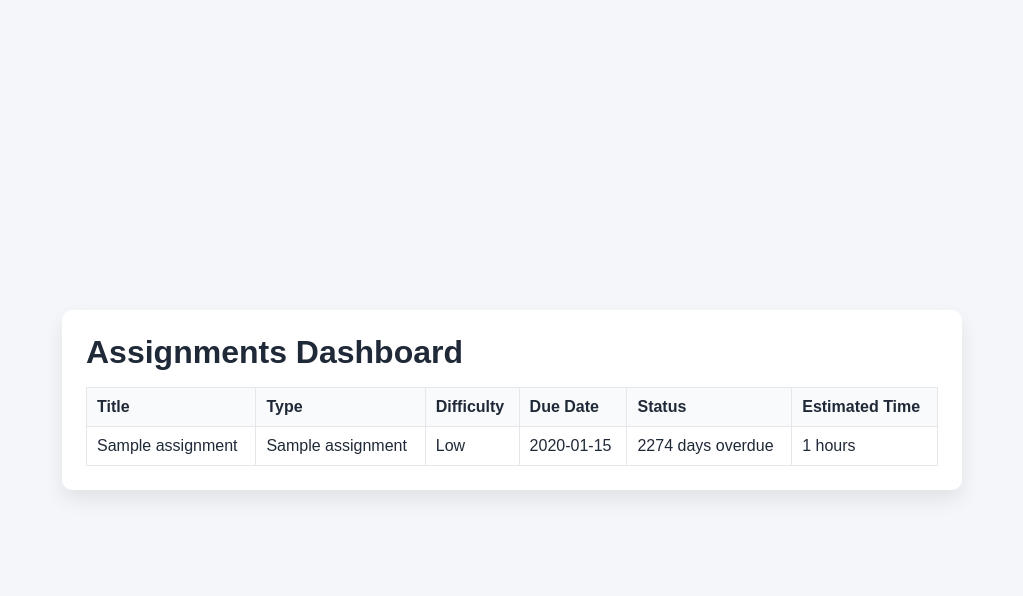
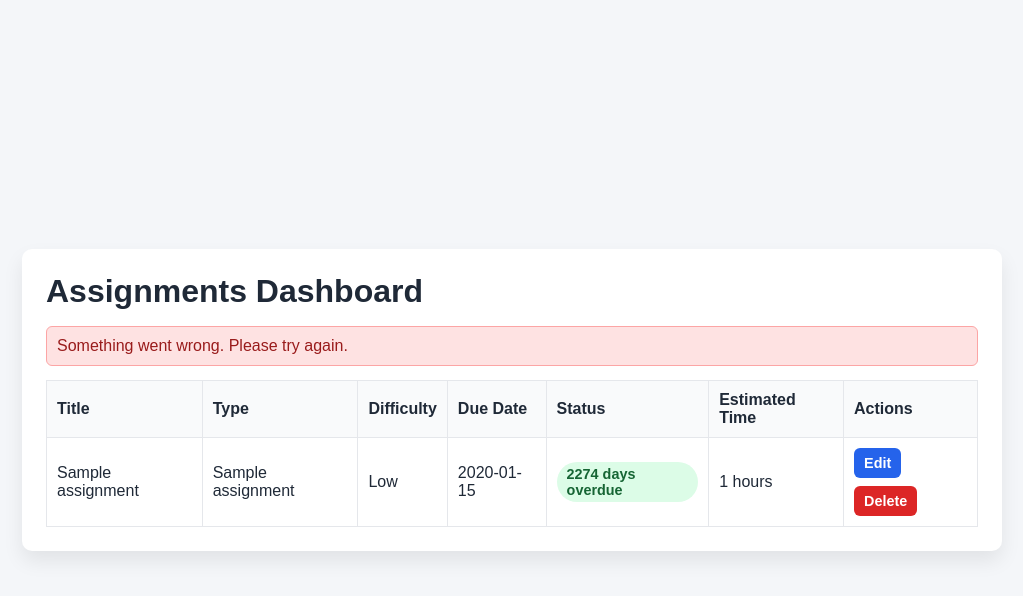
Before and after one commit to wafaa-13/student-planner-dashboard, a PHP site: page /dashboard.php?error=request_method in a window 1280 px wide. Shown: the top 596 px of the page, without its empty margins (128-1151 px from the left). Run offline with PHP 8.4, Linux system fonts and the light colour scheme; tables that the repository leaves empty hold one stand-in row (values such as "Sample post").

Commit message:
Add status colors and assignment edit/delete actions

```diff
--- a/assets/css/style.css
+++ b/assets/css/style.css
@@ -84,7 +84,7 @@ button:hover {
 
 .dashboard-card {
     width: 100%;
-    max-width: 900px;
+    max-width: 980px;
     background-color: #ffffff;
     border-radius: 10px;
     box-shadow: 0 10px 20px rgba(0, 0, 0, 0.08);
@@ -106,6 +106,7 @@ button:hover {
     border: 1px solid #e5e7eb;
     padding: 10px;
     text-align: left;
+    vertical-align: middle;
 }
 
 .assignments-table thead th {
@@ -120,3 +121,68 @@ button:hover {
     text-align: center;
     color: #6b7280;
 }
+
+/* Status color badges */
+.status-badge {
+    display: inline-block;
+    padding: 4px 10px;
+    border-radius: 999px;
+    font-size: 0.9rem;
+    font-weight: 700;
+}
+
+.status-red {
+    background-color: #fee2e2;
+    color: #b91c1c;
+}
+
+.status-orange {
+    background-color: #ffedd5;
+    color: #c2410c;
+}
+
+.status-green {
+    background-color: #dcfce7;
+    color: #166534;
+}
+
+/* Action buttons in the dashboard table */
+.action-buttons {
+    display: flex;
+    gap: 8px;
+    flex-wrap: wrap;
+}
+
+.btn-action {
+    display: inline-block;
+    padding: 7px 10px;
+    border-radius: 6px;
+    font-size: 0.9rem;
+    font-weight: 600;
+    text-decoration: none;
+    border: none;
+    cursor: pointer;
+    width: auto;
+}
+
+.btn-edit {
+    background-color: #2563eb;
+    color: #ffffff;
+}
+
+.btn-edit:hover {
+    background-color: #1d4ed8;
+}
+
+.btn-delete {
+    background-color: #dc2626;
+    color: #ffffff;
+}
+
+.btn-delete:hover {
+    background-color: #b91c1c;
+}
+
+.action-buttons form {
+    margin: 0;
+}
--- a/public/dashboard.php
+++ b/public/dashboard.php
@@ -2,8 +2,30 @@
 // Use existing database connection
 require_once '../config/db.php';
 
+// Show small feedback messages after delete or edit actions
+$successMessage = '';
+$errorMessage = '';
+
+if (isset($_GET['message'])) {
+    if ($_GET['message'] === 'deleted') {
+        $successMessage = 'Assignment deleted successfully.';
+    } elseif ($_GET['message'] === 'updated') {
+        $successMessage = 'Assignment updated successfully.';
+    }
+}
+
+if (isset($_GET['error'])) {
+    if ($_GET['error'] === 'not_found') {
+        $errorMessage = 'Assignment not found.';
+    } elseif ($_GET['error'] === 'invalid_id') {
+        $errorMessage = 'Invalid assignment ID.';
+    } else {
+        $errorMessage = 'Something went wrong. Please try again.';
+    }
+}
+
 // Get all assignments ordered by nearest due date first
-$sql = 'SELECT title, subject, priority, due_date FROM assignments ORDER BY due_date ASC';
+$sql = 'SELECT id, title, subject, priority, due_date FROM assignments ORDER BY due_date ASC';
 $result = $conn->query($sql);
 
 // Build date objects once for status comparison
@@ -38,6 +60,22 @@ function getDueStatus(string $dueDate, DateTime $today, DateTime $tomorrow): str
 }
 
 /**
+ * Return a CSS class for each status text.
+ */
+function getStatusClass(string $statusText): string
+{
+    if ($statusText === 'Due Today') {
+        return 'status-red';
+    }
+
+    if ($statusText === 'Due Tomorrow') {
+        return 'status-orange';
+    }
+
+    return 'status-green';
+}
+
+/**
  * Estimate study time in hours using assignment difficulty and type.
  * The final estimate is: base time (difficulty) + extra time (type).
  */
@@ -49,13 +87,13 @@ function getEstimatedTime(string $difficulty, string $type): string
 
     // Base time from difficulty level
     switch ($difficulty) {
-        case 'easy':
+        case 'low':
             $baseHours = 1;
             break;
         case 'medium':
             $baseHours = 3;
             break;
-        case 'hard':
+        case 'high':
             $baseHours = 5;
             break;
         default:
@@ -90,6 +128,14 @@ require_once '../includes/header.php';
     <div class="dashboard-card">
         <h1>Assignments Dashboard</h1>
 
+        <?php if ($successMessage !== ''): ?>
+            <div class="message success"><?php echo htmlspecialchars($successMessage); ?></div>
+        <?php endif; ?>
+
+        <?php if ($errorMessage !== ''): ?>
+            <div class="message error"><?php echo htmlspecialchars($errorMessage); ?></div>
+        <?php endif; ?>
+
         <table class="assignments-table">
             <thead>
                 <tr>
@@ -99,23 +145,44 @@ require_once '../includes/header.php';
                     <th>Due Date</th>
                     <th>Status</th>
                     <th>Estimated Time</th>
+                    <th>Actions</th>
                 </tr>
             </thead>
             <tbody>
                 <?php if ($result && $result->num_rows > 0): ?>
                     <?php while ($row = $result->fetch_assoc()): ?>
+                        <?php
+                        $statusText = getDueStatus($row['due_date'], $today, $tomorrow);
+                        $statusClass = getStatusClass($statusText);
+                        ?>
                         <tr>
                             <td><?php echo htmlspecialchars($row['title']); ?></td>
                             <td><?php echo htmlspecialchars($row['subject']); ?></td>
                             <td><?php echo htmlspecialchars(ucfirst($row['priority'])); ?></td>
                             <td><?php echo htmlspecialchars($row['due_date']); ?></td>
-                            <td><?php echo htmlspecialchars(getDueStatus($row['due_date'], $today, $tomorrow)); ?></td>
+                            <td>
+                                <span class="status-badge <?php echo htmlspecialchars($statusClass); ?>">
+                                    <?php echo htmlspecialchars($statusText); ?>
+                                </span>
+                            </td>
                             <td><?php echo htmlspecialchars(getEstimatedTime($row['priority'], $row['subject'])); ?></td>
+                            <td>
+                                <div class="action-buttons">
+                                    <!-- Edit opens a page with current values pre-filled -->
+                                    <a class="btn-action btn-edit" href="edit_assignment.php?id=<?php echo urlencode($row['id']); ?>">Edit</a>
+
+                                    <!-- Delete uses POST so accidental URL visits do not delete records -->
+                                    <form method="POST" action="delete_assignment.php" onsubmit="return confirm('Delete this assignment?');">
+                                        <input type="hidden" name="id" value="<?php echo htmlspecialchars((string) $row['id']); ?>">
+                                        <button type="submit" class="btn-action btn-delete">Delete</button>
+                                    </form>
+                                </div>
+                            </td>
                         </tr>
                     <?php endwhile; ?>
                 <?php else: ?>
                     <tr>
-                        <td colspan="6" class="empty-row">No assignments found yet.</td>
+                        <td colspan="7" class="empty-row">No assignments found yet.</td>
                     </tr>
                 <?php endif; ?>
             </tbody>
```
Also changed, not shown: public/delete_assignment.php (added, +32 -0 lines), public/edit_assignment.php (added, +173 -0 lines).
